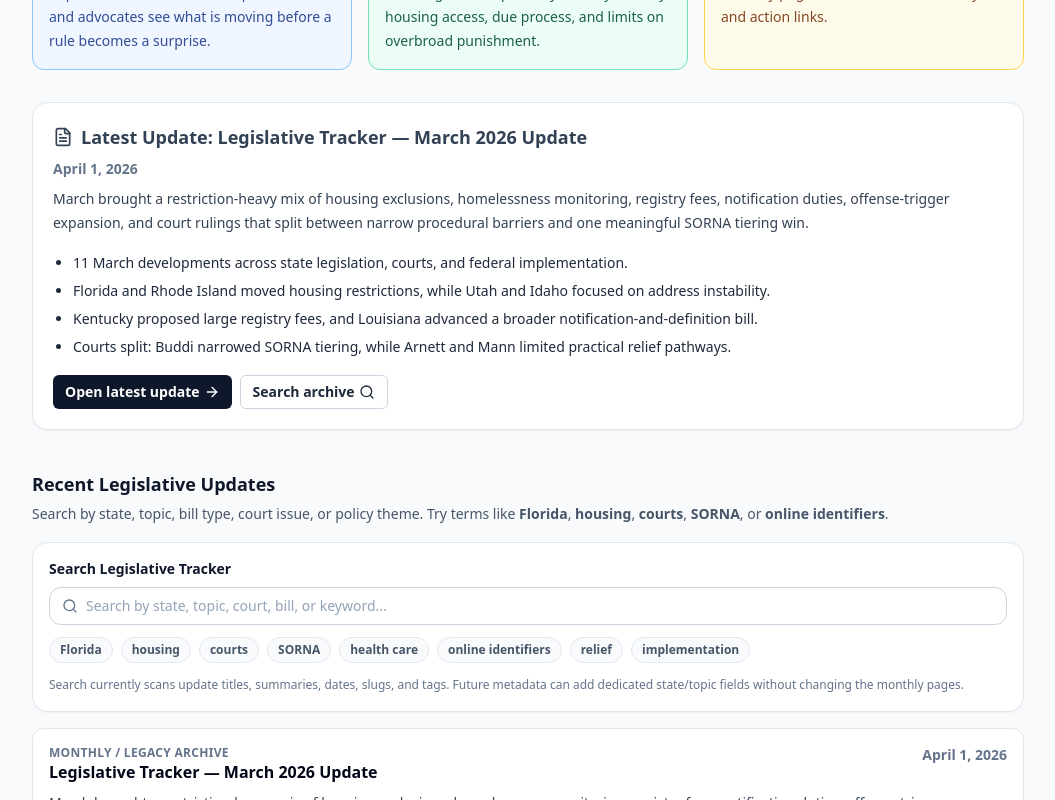
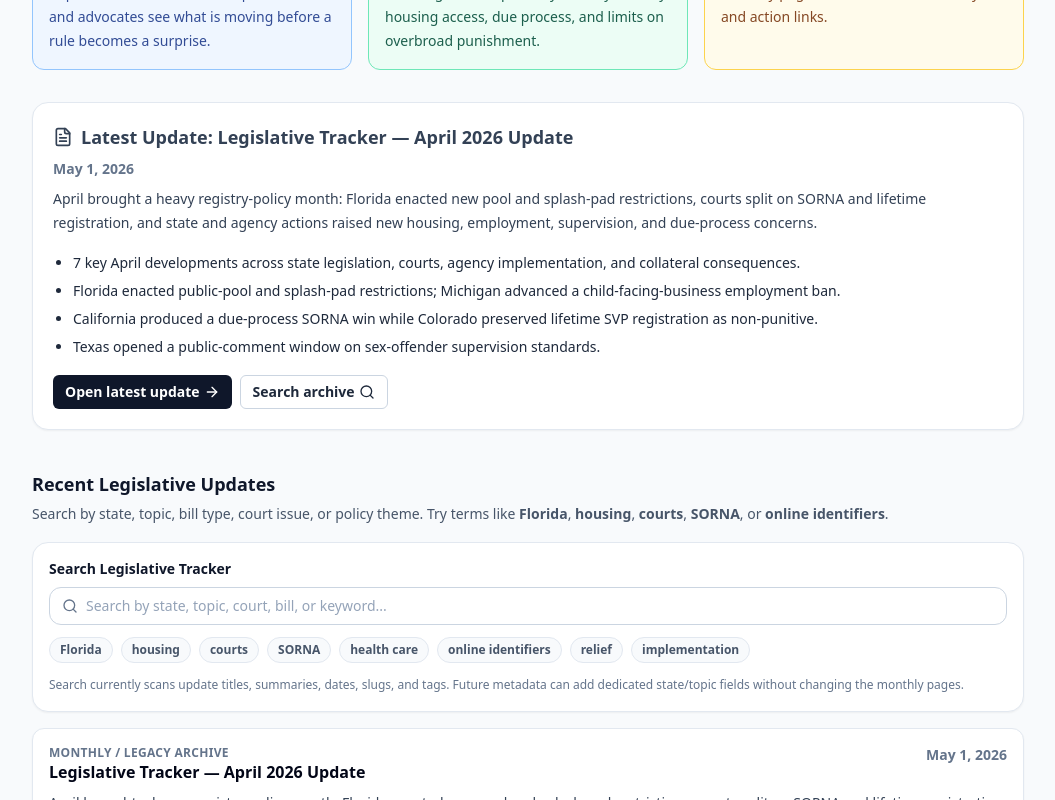
Before and after one commit to projectsolarrecon/Solar, a React (Vite) app: page /resources/legislative-tracker in a window 1280 px wide. Shown: the part 680-1480 px from the top of the page, without its empty margins (112-1167 px from the left). Built offline with nearby package versions, Linux system fonts and the light colour scheme.

Commit message:
Update legislativeUpdates.ts

```diff
--- a/src/data/legislativeUpdates.ts
+++ b/src/data/legislativeUpdates.ts
@@ -12,6 +12,14 @@ export type LegislativeUpdateMeta = {
 };
 
 export const legislativeUpdates: LegislativeUpdateMeta[] = [
+{
+  date: "May 1, 2026",
+  title: "Legislative Tracker — April 2026 Update",
+  slug: "2026-05-01",
+  summary:
+    "April brought a heavy registry-policy month: Florida enacted new pool and splash-pad restrictions, courts split on SORNA and lifetime registration, and state and agency actions raised new housing, employment, supervision, and due-process concerns.",
+  tags: ["state", "courts", "agencies", "implementation"],
+},
 {
   date: "April 1, 2026",
   title: "Legislative Tracker — March 2026 Update",
```
